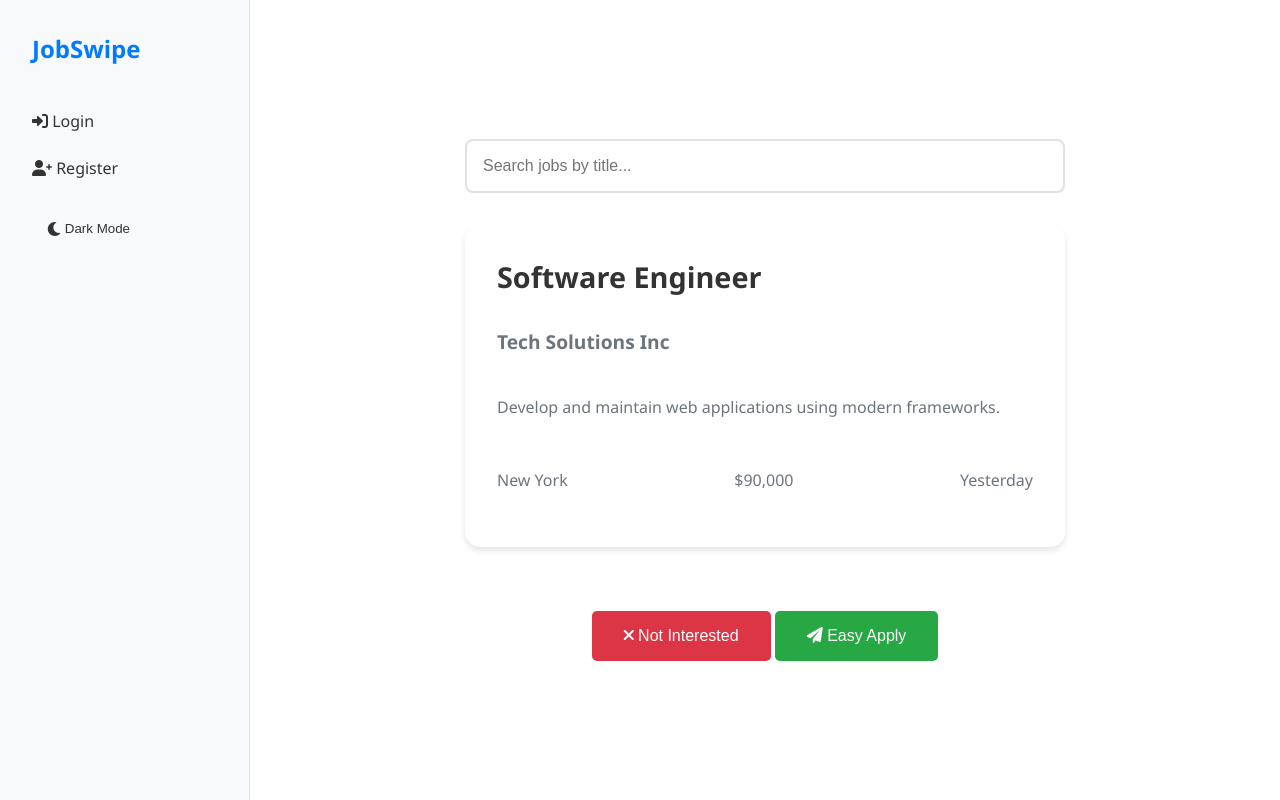
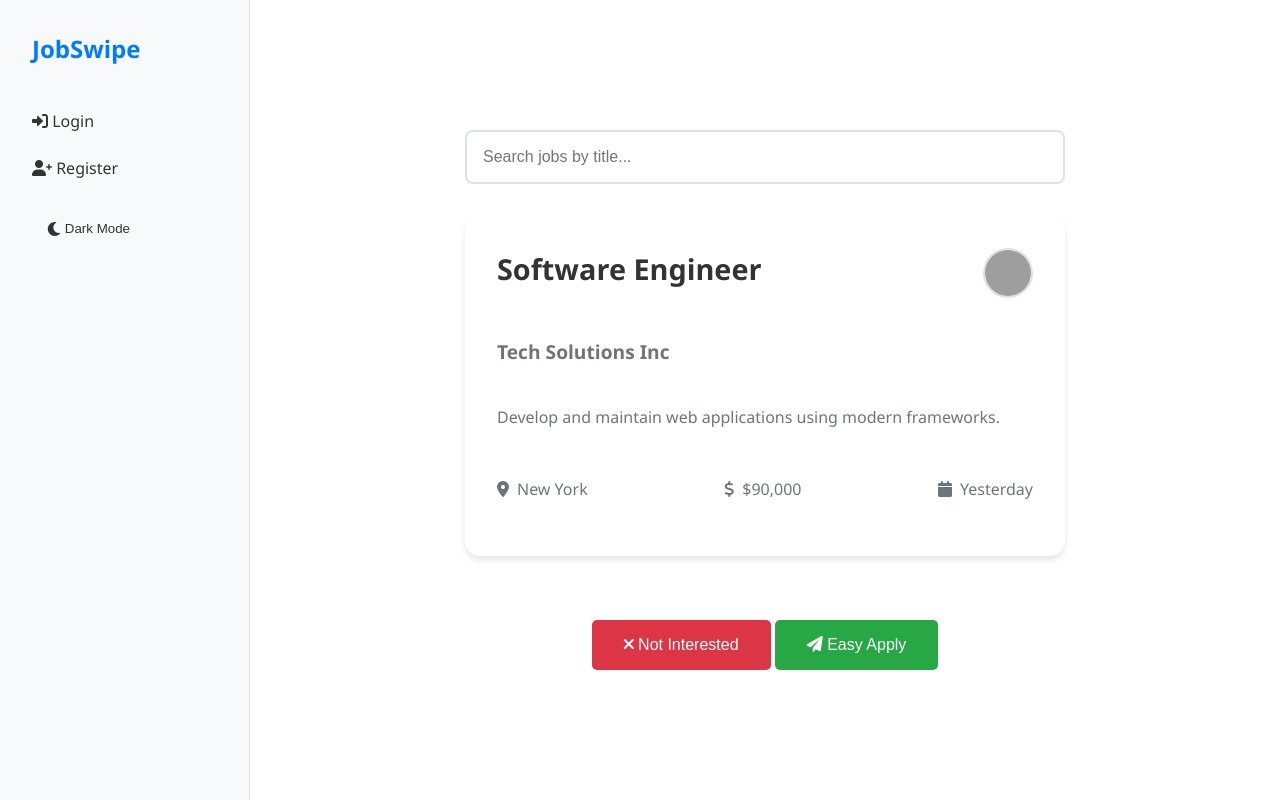
Before and after one commit to ProjectsUniversity/COSC360, a PHP site: page /PHP/homepage.php in a window 1280 px wide. Run offline with PHP 8.4, Linux system fonts and the light colour scheme; data comes from the database, SQL or seed files in the repository; data that the repository does not hold is empty; grey boxes are pictures that could not be loaded.

Commit message:
Made some minor changes

```diff
--- a/HTML, CSS, JS/CSS/homepage.css
+++ b/HTML, CSS, JS/CSS/homepage.css
@@ -483,3 +483,18 @@ body {
     background-color: #dc3545;
     color: white;
 }
+
+.job-card-header {
+    display: flex;
+    justify-content: space-between;
+    align-items: center;
+    margin-bottom: 1rem;
+}
+
+.company-logo {
+    width: 50px;
+    height: 50px;
+    border-radius: 50%;
+    object-fit: cover;
+    border: 2px solid var(--border-color);
+}
--- a/HTML, CSS, JS/JS/homepage.js
+++ b/HTML, CSS, JS/JS/homepage.js
@@ -40,14 +40,18 @@ function updateJobCard() {
     document.getElementById('company-link').textContent = job.company_name;
     document.getElementById('job-description').textContent = job.description;
 
+    // Update company logo
+    const companyLogo = document.getElementById('company-logo');
+    companyLogo.src = job.profile_image ? '../../' + job.profile_image : '../images/default-company-logo.png';
+
     const locationSpan = document.getElementById('job-location');
-    locationSpan.textContent = job.location;
+    locationSpan.innerHTML = `<i class="fas fa-map-marker-alt"></i> ${job.location}`;
 
     const salarySpan = document.getElementById('job-salary');
-    salarySpan.textContent = formatSalary(job.salary);
+    salarySpan.innerHTML = `<i class="fas fa-dollar-sign"></i> ${formatSalary(job.salary)}`;
 
     const postedSpan = document.getElementById('job-posted');
-    postedSpan.textContent = formatDate(job.created_at);
+    postedSpan.innerHTML = `<i class="fas fa-calendar"></i> ${formatDate(job.created_at)}`;
 
     // Reset saved state
     const saveBtn = document.getElementById('save-btn');
--- a/HTML, CSS, JS/PHP/config.php
+++ b/HTML, CSS, JS/PHP/config.php
@@ -4,8 +4,7 @@ define('DB_HOST', 'localhost');
 define('DB_NAME', 'shlok10');
 define('DB_USER', 'shlok10');
 define('DB_PASS', 'shlok10');
-/*define('DB_NAME', 'shlok10');
-define('DB_USER', 'root');
+/*define('DB_USER', 'root');
 define('DB_PASS', '');*/
 
 error_reporting(E_ALL);
--- a/HTML, CSS, JS/PHP/homepage.php
+++ b/HTML, CSS, JS/PHP/homepage.php
@@ -2,9 +2,8 @@
 session_start();
 require_once('config.php');
 
-try {
-    $stmt = $pdo->prepare("SELECT j.job_id, j.title, j.description, j.location, j.salary, j.created_at,
-                          e.company_name, e.employer_id
+try {    $stmt = $pdo->prepare("SELECT j.job_id, j.title, j.description, j.location, j.salary, j.created_at,
+                          e.company_name, e.employer_id, e.profile_image
                           FROM jobs j
                           JOIN employers e ON j.employer_id = e.employer_id
                           WHERE j.status = 'active'
@@ -68,8 +67,10 @@ try {
     </div>
 
     <div class="main-content">
-        <div class="job-card" id="job-card">
-            <h2 id="job-title"></h2>
+        <div class="job-card" id="job-card">            <div class="job-card-header">
+                <h2 id="job-title"></h2>
+                <img id="company-logo" src="../../../images/default-company-logo.png" alt="Company Logo" class="company-logo">
+            </div>
             <h4 id="company-name" onclick="viewCompanyProfile()">
                 <a href="#" class="company-link" id="company-link"></a>
             </h4>
--- a/HTML, CSS, JS/PHP/saved-jobs.php
+++ b/HTML, CSS, JS/PHP/saved-jobs.php
@@ -37,7 +37,6 @@ try {
         <a href="homepage.php"><i class="fas fa-home"></i> Home</a>
         <a href="userprofile.php"><i class="fas fa-user"></i> Profile</a>
         <a href="saved-jobs.php" class="active"><i class="fas fa-bookmark"></i> Saved Jobs</a>
-        <a href="settings.php"><i class="fas fa-cog"></i> Settings</a>
         <a href="logout.php"><i class="fas fa-sign-out-alt"></i> Logout</a>
         <button class="theme-toggle" onclick="toggleTheme()">
             <i class="fas fa-moon"></i> Dark Mode
```
Also changed, not shown: images/default-company-logo.png (deleted), images/default-company-logo.svg (deleted).
